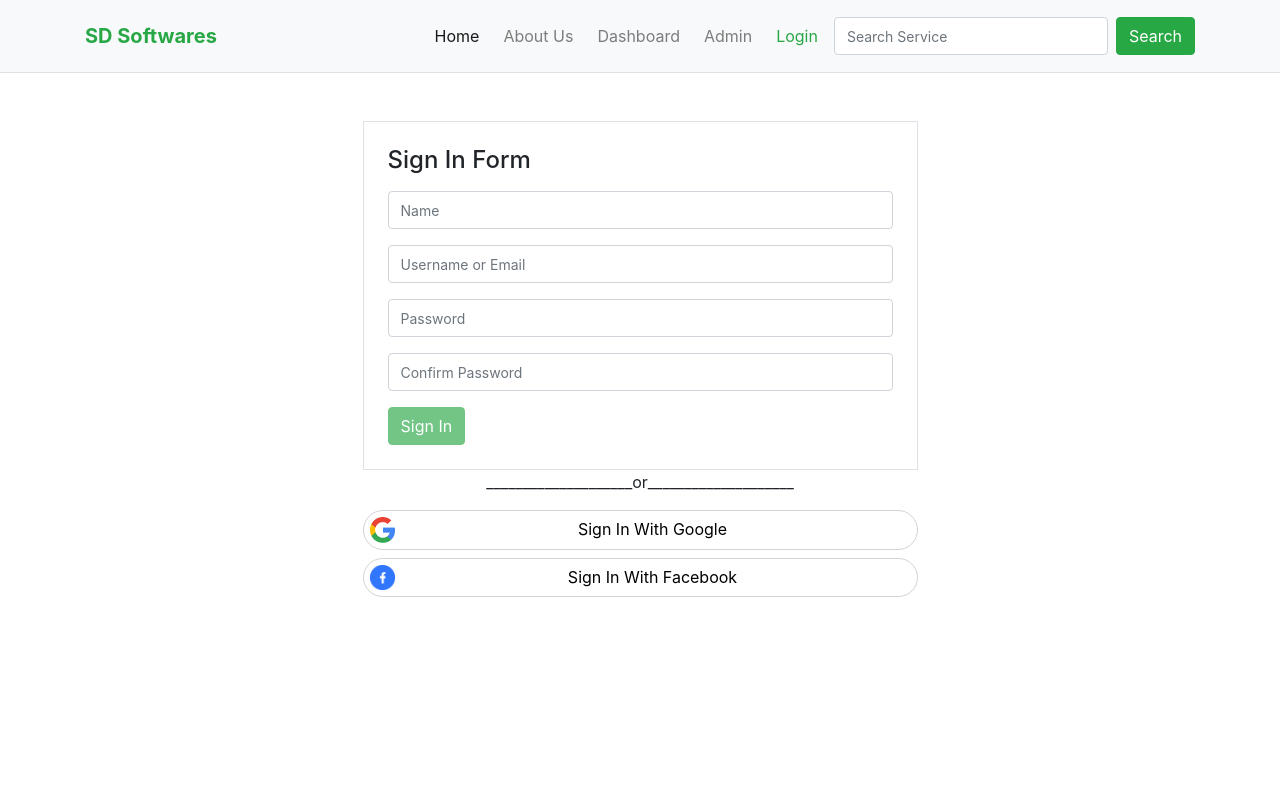
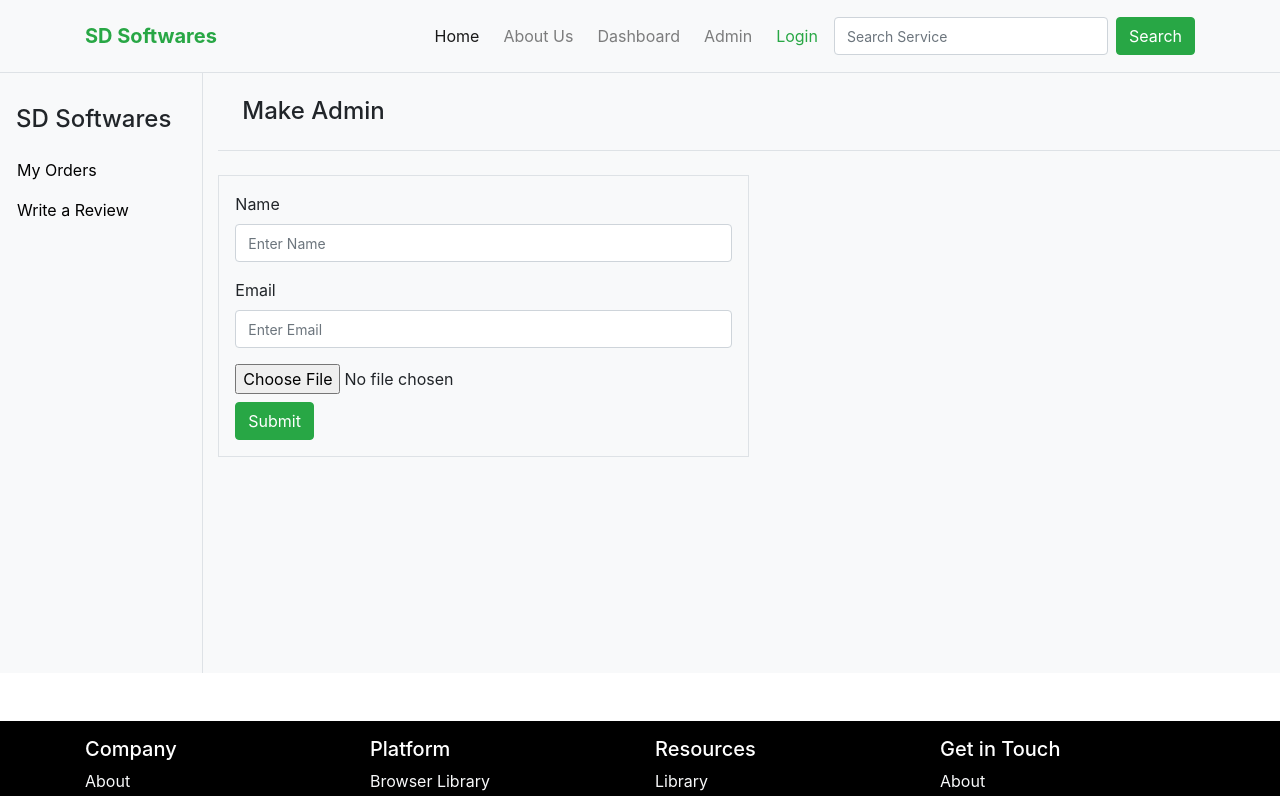
Before and after one commit to Sushanta65/SD-Softwares, a React (Create React App) app: page /makeAdmin in a window 1280 px wide. Before the commit this address led to /login. Shown: the top 796 px of the page. Built offline with nearby package versions, Linux system fonts and the light colour scheme; no server answers; sample sign-in values are in the browser's storage.

Commit message:
complete

```diff
--- a/src/components/Dashboard/AdminSiteBar/AdminSiteBar.js
+++ b/src/components/Dashboard/AdminSiteBar/AdminSiteBar.js
@@ -1,17 +1,34 @@
-import React from 'react';
+import React, { useContext, useEffect } from 'react';
 import { Link } from 'react-router-dom';
 import './AdminSiteBar.css'
+import { UserContext } from './../../../App';
+import { useState } from 'react/cjs/react.development';
 
 const AdminSiteBar = () => {
+    const [logedInUser] = useContext(UserContext)
+    const [isAdmin, setIsAdmin] = useState(false)
+    useEffect(() => {
+        fetch('http://localhost:8080/isAdmin', {
+            method: 'POST',
+            headers: {'content-type':'application/json'},
+            body: JSON.stringify({email: logedInUser.email})
+        })
+        .then(res => res.json())
+        .then(data => setIsAdmin(data))
+    }, [logedInUser.email])
     return (
         <div className="col-md-2 text-center siteBar p-4 border-right">
         <h4 className="py-2">SD Softwares</h4>
         <ul className="navbar-nav text-left pl-2">
-            <li className="nav-item"><Link className="nav-link" to="/addServices"><img src='' alt="" />Add Services</Link></li>
-            <li className="nav-item"><Link className="nav-link" to="/makeAdmin"><img src="" alt="" /> Make Admin </Link></li>
-            <li className="nav-item"><Link className="nav-link" to="/writeReview"><img src="" alt="" />Write a Review</Link></li>
-            <li className="nav-item"><Link className="nav-link" to="/orderList"><img src="" alt="" />Order List</Link></li>
-            <li className="nav-item"><Link className="nav-link" to="/myOrders"><img src="" alt="" />My Orders</Link></li>
+            {isAdmin && <div>
+                <li className="nav-item"><Link className="nav-link" to="/addServices"><img src='' alt="" />Add Services</Link></li>
+                <li className="nav-item"><Link className="nav-link" to="/makeAdmin"><img src="" alt="" /> Make Admin </Link></li>
+                <li className="nav-item"><Link className="nav-link" to="/orderList"><img src="" alt="" />Order List</Link></li>
+            </div>}
+            {!isAdmin && <div>
+                <li className="nav-item"><Link className="nav-link" to="/myOrders"><img src="" alt="" />My Orders</Link></li>
+                <li className="nav-item"><Link className="nav-link" to="/writeReview"><img src="" alt="" />Write a Review</Link></li>
+            </div>}
         </ul>
     </div>
     );
--- a/src/components/Dashboard/Dashboard.js
+++ b/src/components/Dashboard/Dashboard.js
@@ -1,11 +1,32 @@
 import React from 'react';
-import AddServices from './AddServices/AddServices';
+import Footer from '../../SharedComponents/Footer/Footer';
+import Navbar from '../../SharedComponents/Navbar/Navbar';
+import AdminSiteBar from './AdminSiteBar/AdminSiteBar';
 
 const Dashboard = () => {
     return (
         <div>
-            <AddServices></AddServices>
+        <Navbar></Navbar>
+        <div className="row h-100">
+            <AdminSiteBar></AdminSiteBar>
+            <div className="col-md-10 bg-light">
+                <h4 className="p-4 border-bottom">Dashboard</h4>
+                <p className="pl-4"></p>
+                    <div className="row pt-3">
+                    <div className="col myOrders">
+                        <div className="addServiceForm h-100 border p-3">
+                        <div className="serviceOverview">
+                            <div className="row">
+
+                            </div>
+                          </div>
+                        </div>
+                    </div>
+                </div>
+            </div>
         </div>
+        <Footer></Footer>
+    </div>
     );
 };
 
--- a/src/components/Dashboard/MakeAdmin/MakeAdmin.js
+++ b/src/components/Dashboard/MakeAdmin/MakeAdmin.js
@@ -1,9 +1,42 @@
-import React from 'react';
+import React, { useState } from 'react';
 import Footer from '../../../SharedComponents/Footer/Footer';
 import Navbar from '../../../SharedComponents/Navbar/Navbar';
 import AdminSiteBar from '../AdminSiteBar/AdminSiteBar';
 
 const MakeAdmin = () => {
+    const [adminInfo, setAdminInfo] = useState({})
+    const [adminFile, setAdminFile] = useState(null)
+
+    const handleBlurInput = event => {
+        const newAdminInfo = {...adminInfo}
+        newAdminInfo[event.target.name] = event.target.value;
+        setAdminInfo(newAdminInfo)
+    }
+    const handleFileChange = event => {
+       const newFile = event.target.files[0];
+       setAdminFile(newFile)
+    }
+    console.log(adminInfo.name)
+
+    const AdminSubmit = () => {
+
+        const formData = new FormData()
+        formData.append('file', adminFile)
+        formData.append('name', adminInfo.name)
+        formData.append('email', adminInfo.email)
+
+        fetch('http://localhost:8080/addAdmin', {
+            method: 'POST',
+            body: formData
+        })
+            .then(response => response.json())
+            .then(data => {
+                console.log(data)
+            })
+            .catch(error => {
+                console.error(error)
+            })
+    }
     return (
         <div>
             <Navbar></Navbar>
@@ -14,7 +47,20 @@ const MakeAdmin = () => {
                         <div className="row pt-3">
                         <div className="col">
                             <div className="addServiceForm border w-50 p-3">
-
+                                <form onSubmit={AdminSubmit}>
+                                    <div className="form-group">
+                                        <label for="#">Name</label>
+                                        <input onBlur={handleBlurInput} type="text" className="form-control" name="name" placeholder="Enter Name" />
+                                    </div>
+                                    <div className="form-group">
+                                        <label for="#">Email</label>
+                                        <input onBlur={handleBlurInput} type="email" className="form-control" name="email"  placeholder="Enter Email" />
+                                    </div>
+                                    <div className="form-upload mb-2">
+                                        <input onChange={handleFileChange} type="file"  />
+                                    </div>
+                                        <button type="submit" className="btn btn-success">Submit</button>
+                                 </form>
                             </div>
                         </div>
                     </div>
--- a/src/components/Home/Service/Service.css
+++ b/src/components/Home/Service/Service.css
@@ -9,3 +9,9 @@ img.card-img:after{
     top: 0;
     right: 0;
 }
+.serviceCard{
+    transition: .4s;
+}
+.serviceCard:hover {
+    box-shadow: 0px 0px 8px 1px grey;
+}
--- a/src/components/Login/Login.js
+++ b/src/components/Login/Login.js
@@ -42,6 +42,7 @@ if (!firebase.apps.length) {
                 setLogedInUser(newUserInfo)
                 history.replace(from);
                 console.log(user)
+                setUserToken()
             })
             .catch(err => {
                 console.log(err.message)
@@ -49,8 +50,16 @@ if (!firebase.apps.length) {
                 console.log(err.code)
                 console.log(err)
             })
+
     }
 
+    const setUserToken = () => {
+        firebase.auth().currentUser.getIdToken(/* forceRefresh */ true).then(function(idToken) {
+            sessionStorage.setItem('token', idToken)
+          }).catch(function(error) {
+              console.log(error)
+          });
+    }
     return (
         <div>
             <Navbar></Navbar>
--- a/src/components/PrivateRoute/PrivateRoute.js
+++ b/src/components/PrivateRoute/PrivateRoute.js
@@ -8,7 +8,7 @@ const PrivateRoute = ({children, ...rest}) => {
         <Route
       {...rest}
       render={({ location }) =>
-        logedInUser.email ? (
+        (logedInUser.email || sessionStorage.getItem('token')) ? (
           children
         ) : (
           <Redirect
```
Also changed, not shown: src/components/Dashboard/PaymentGetway/PaymentGetway.js (deleted, +0 -19 lines).
